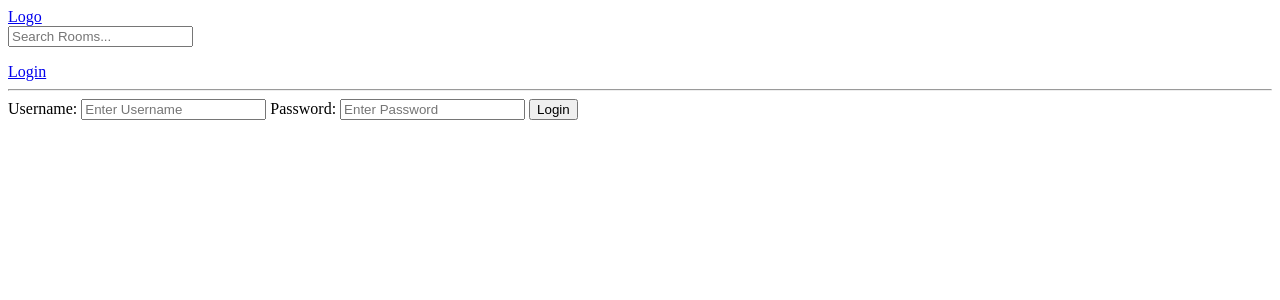
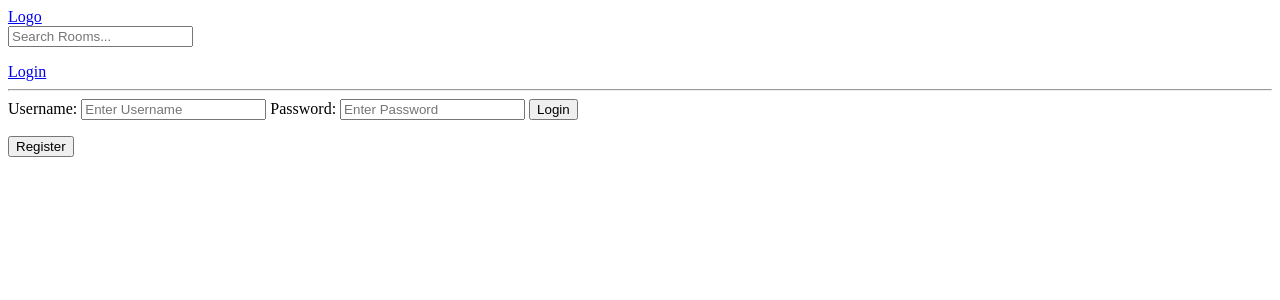
Before and after one commit to TharHtet236401/7-hour, a Django app: page /login/ in a window 1280 px wide. Shown: the top 300 px of the page. Run offline with Django 5.2, Linux system fonts and the light colour scheme.

Commit message:
Add user registration page and route

```diff
--- a/base/templates/base/login_register.html
+++ b/base/templates/base/login_register.html
@@ -15,5 +15,12 @@
 
         <input type="submit" value="Login"/>
     </form>
+
+    <form method="POST" action="">
+
+        {% csrf_token %}
+
+        <input type="submit" value="Register"/>
+    </form>
 </div>
 {% endblock content %}
--- a/base/urls.py
+++ b/base/urls.py
@@ -4,6 +4,7 @@ from . import views
 urlpatterns = [
     path('login/', views.loginPage, name='login'),
     path('logout/', views.logoutUser, name='logout'),
+    path('register/', views.registerPage, name='register'),
 
     path('', views.home, name='home'),
     path('room/<str:pk>/', views.room, name='room'),
--- a/base/views.py
+++ b/base/views.py
@@ -19,6 +19,7 @@ rooms = [
 from .models import Room
 
 def loginPage(request):
+    page = 'login'
     if request.user.is_authenticated:
         return redirect('home')
 
@@ -36,13 +37,18 @@ def loginPage(request):
             return redirect('home')
         else:
             messages.error(request, 'Username or password is incorrect')
-    context = {}
+    context = {'page': page}
     return render(request, 'base/login_register.html',context)
 
 
 def logoutUser(request):
     logout(request)
     return redirect('home')
+
+def registerPage(request):
+    page = 'register'
+    context = {'page': page}
+    return render(request, 'base/login_register.html', context)
 
 def home(request):
     q = request.GET.get('q') if request.GET.get('q') != None else ''
```
Also changed, not shown: db.sqlite3.
